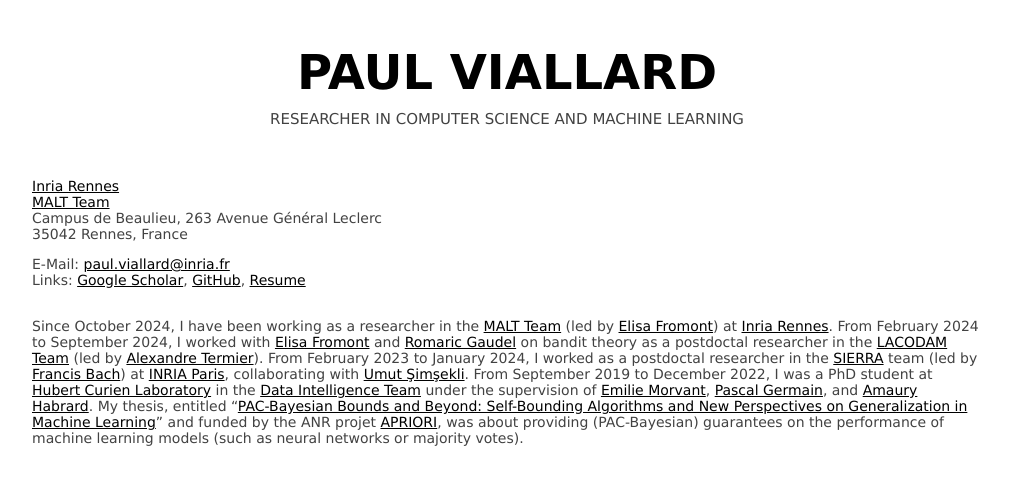
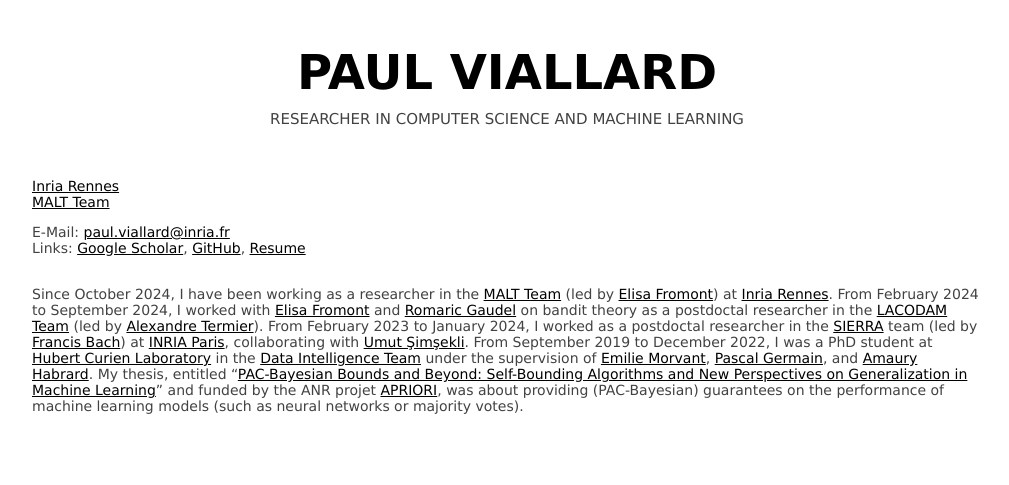
Before and after one commit to paulviallard/paulviallard.github.io, a Jekyll site: the page built from about.md, in a window 1280 px wide. Shown: the top 485 px of the page, without its empty margins (133-1142 px from the left). Built offline with Jekyll 4.4.1, drawn with Linux system fonts in a browser that asks for light colours; our own code applies the rules of GitHub Pages for plain Markdown files.

Commit message:
feat: update

```diff
--- a/about.md
+++ b/about.md
@@ -1,7 +1,6 @@
 [Inria Rennes](https://www.inria.fr/fr/centre-inria-universite-rennes)
 [MALT Team](https://team.inria.fr/malt/)
-Campus de Beaulieu, 263 Avenue Général Leclerc
-35042 Rennes, France
+
 
 E-Mail: [paul.viallard@inria.fr](mailto:paul.viallard@inria.fr)
 Links: [Google Scholar](https://scholar.google.fr/citations?hl=en&user=k-5mpncAAAAJ), [GitHub](https://github.com/paulviallard), [Resume](/assets/resume.pdf)<br /><br />
```
